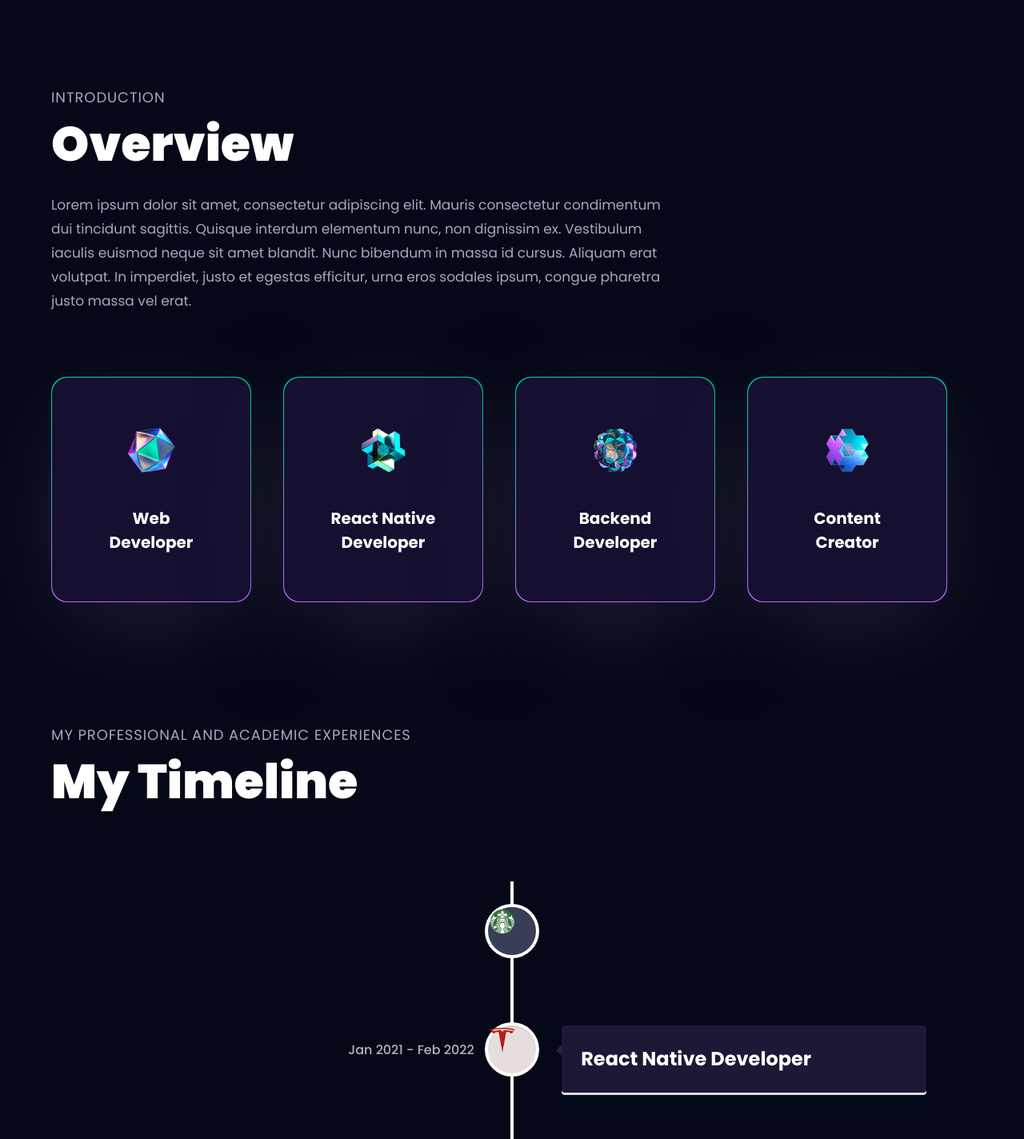
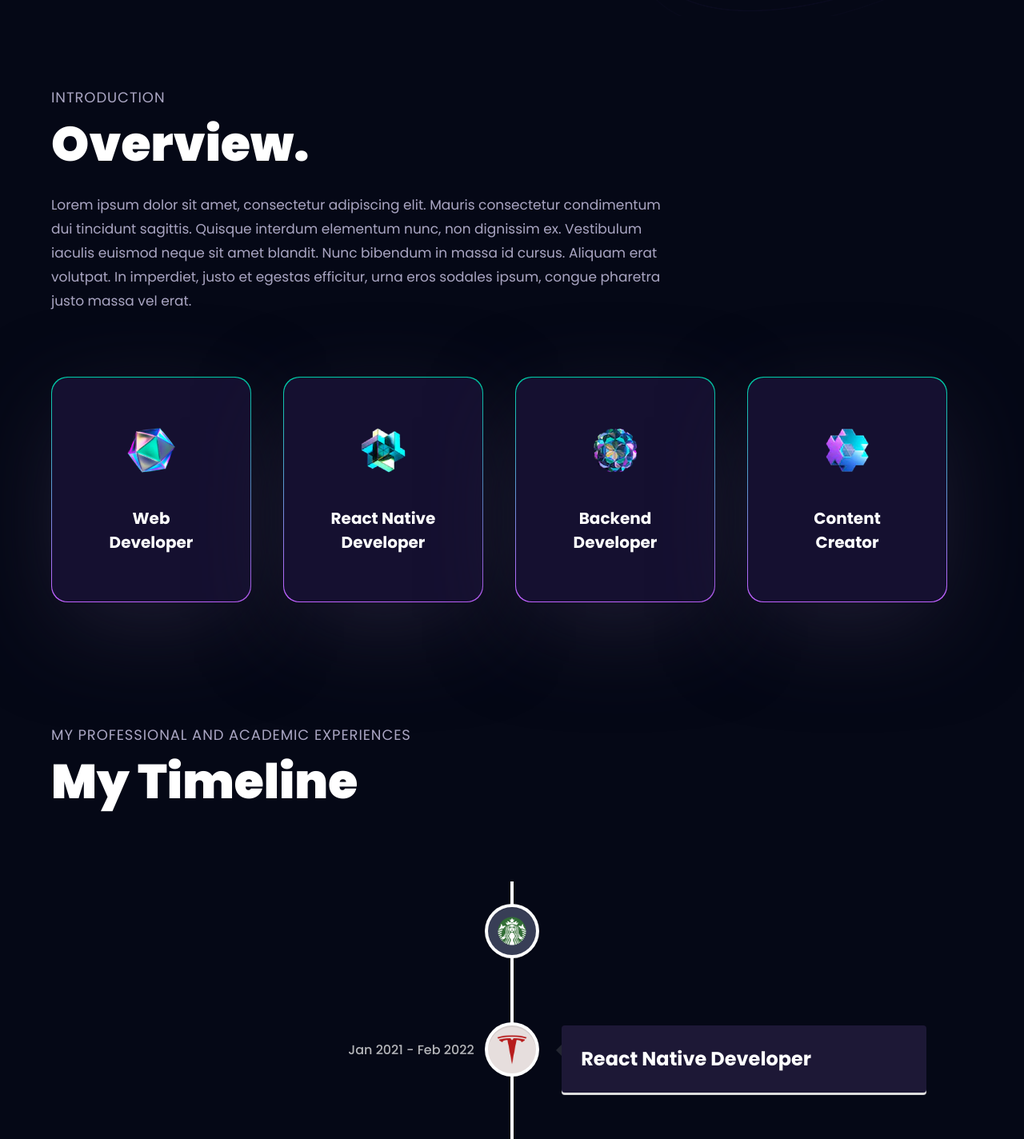
Before and after one commit to MedEzzedine/react-portfolio, a React (Vite) app: page / in a window 1280 px wide. Shown: the part 780-2204 px from the top of the page at 80% size. Built offline with nearby package versions, Linux system fonts and the light colour scheme.

Commit message:
Added icons to timeline

```diff
--- a/src/components/About.jsx
+++ b/src/components/About.jsx
@@ -31,9 +31,9 @@
 const About = () => {
   return (
     <>
-      <motion.div variants={textVariant()}>
+      <motion.div variants={textVariant(0.2)}>
         <p className={styles.sectionSubText}>Introduction</p>
-        <h2 className={styles.sectionHeadText}>Overview</h2>
+        <h2 className={styles.sectionHeadText}>Overview.</h2>
       </motion.div>
 
       <motion.p
@@ -47,6 +47,7 @@
         In imperdiet, justo et egestas efficitur, urna eros sodales ipsum,
         congue pharetra justo massa vel erat.
       </motion.p>
+
       <div className="mt-20 flex flex-wrap gap-10">
         {services.map((service, index) => (
           <ServiceCard key={service.title} index={index} {...service} />
--- a/src/components/Experience.jsx
+++ b/src/components/Experience.jsx
@@ -16,11 +16,11 @@
     date={experience.date}
     iconStyle={{ background: experience.iconBg }}
     icon={
-      <div>
+      <div className="flex justify-center items-center w-full h-full">
         <img
           src={experience.icon}
           alt={experience.company_name}
-          className="w-[60%] h-[60%] object-contain"
+          className="w-[70%] h-[70%] object-contain"
         />
       </div>
     }
```
